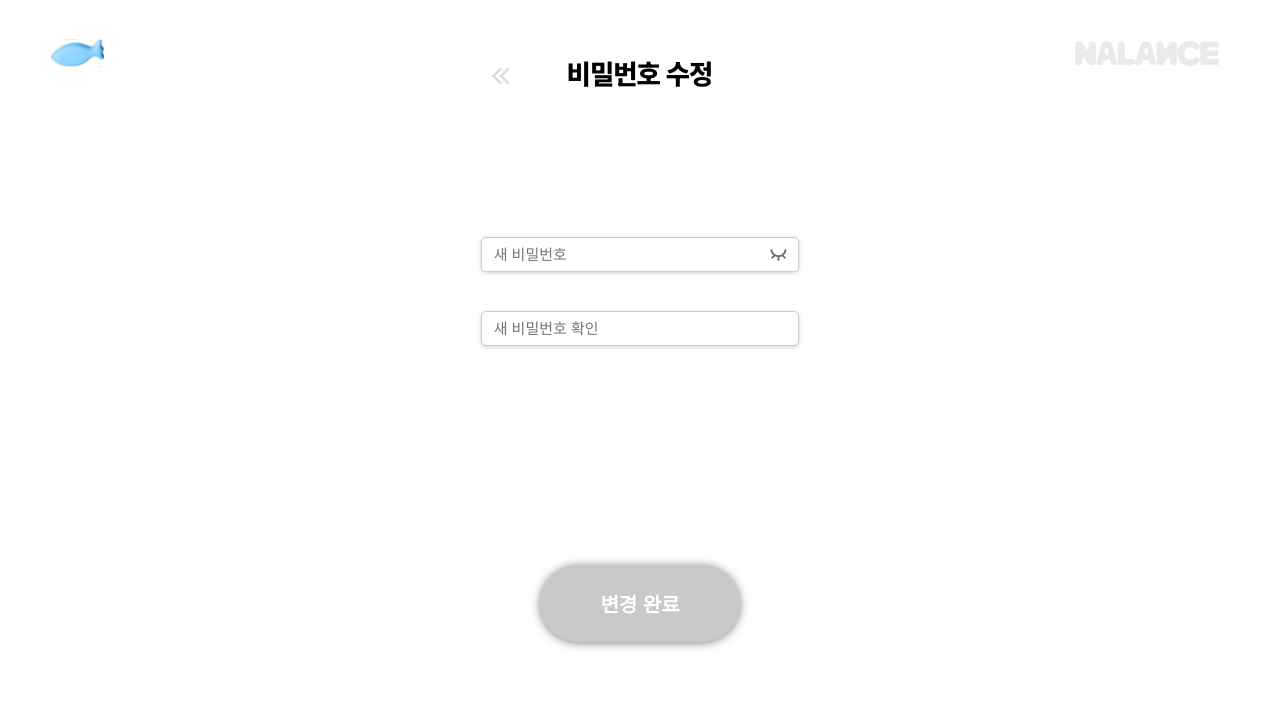
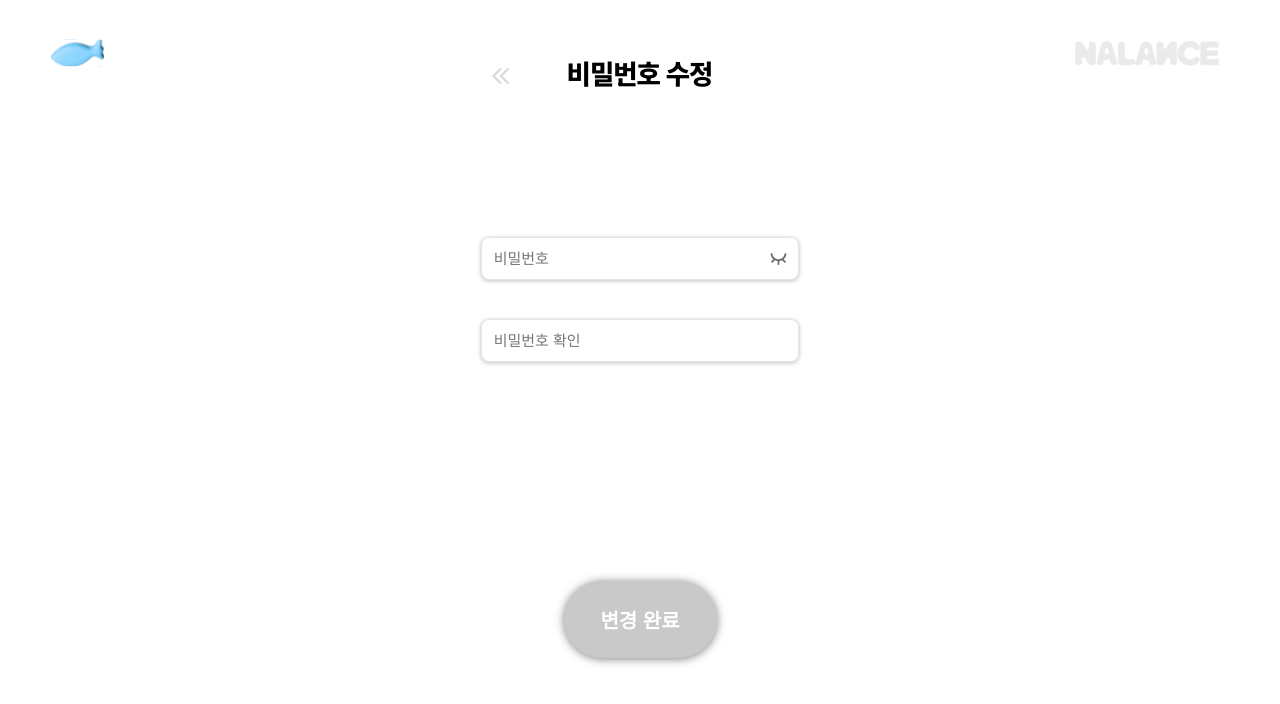
Before and after one commit to NALANCE/NALANCE-FE, a React (Vite) app: page /mypage/password in a window 1280 px wide. Shown: the top 704 px of the page. Built offline with nearby package versions, Linux system fonts and the light colour scheme.

Commit message:
Design:Add computer design for Mypage, Modpass and  ModEmail

```diff
--- a/src/components/TodoLists/TodoLists.jsx
+++ b/src/components/TodoLists/TodoLists.jsx
@@ -119,7 +119,7 @@ const TodoLists = ({ todos, onTodoTextChange, onTimeUpdate, category, date, onDe
 
           {/* ✅ formattedDuration 값 활용 */}
           <S.Time onClick={() => openTimeModal(index)}>
-            {todo.formattedDuration || '0H00M'}
+            {todo.formattedDuration || "0M"}
           </S.Time>
         </S.ListItem>
       ))}
--- a/src/components/common/ChangeCompleteBtn/ChangeCompleteBtn.style.js
+++ b/src/components/common/ChangeCompleteBtn/ChangeCompleteBtn.style.js
@@ -16,4 +16,9 @@ export const Button = styled.button`
   &:hover {
     background-color: ${({ disabled, theme }) => (disabled ? theme.colors.Light : theme.colors.btnDark)};
   }
+
+  @media all and (min-width: 769px) and (orientation: landscape) {
+    width: 153px; /* 화면이 커져도 고정된 크기 */
+    height: 77px;
+  }
 `;
--- a/src/pages/Mypage/ModEmail/ModEmail.jsx
+++ b/src/pages/Mypage/ModEmail/ModEmail.jsx
@@ -1,6 +1,6 @@
 import React, { useState, useEffect } from "react";
 import emailValidator from "email-validator";
-import axios from "axios";
+import axiosInstance from "apis/defaultAxios";
 import Topbar from "components/Topbar/Topbar";
 import ChangeCompleteBtn from "components/common/ChangeCompleteBtn/ChangeCompleteBtn";
 import originalCat from "assets/icons/originalCat.svg";
@@ -17,14 +17,12 @@ const ModEmail = () => {
   const [errorMessage2, setErrorMessage2] = useState("");
 
   useEffect(() => {
-    // 토큰을 localStorage에 저장
-    localStorage.setItem("accessToken", "your-access-token");
-    localStorage.setItem("refreshToken", "your-refresh-token");
+
 
     const fetchCurrentEmail = async () => {
       try {
         const accessToken = localStorage.getItem("accessToken");
-        const response = await axios.get("/api/v0/members/me", {
+        const response = await axiosInstance.get("/api/v0/members/me", {
           headers: {
             Authorization: `Bearer ${accessToken}`,
           },
@@ -57,7 +55,7 @@ const ModEmail = () => {
       return;
     }
     try {
-      const response = await axios.post("/api/v0/emails/send-verification", {
+      const response = await axiosInstance.post("/api/v0/emails/send-verification", {
         email,
       });
       if (response.data.isSuccess) {
@@ -79,7 +77,7 @@ const ModEmail = () => {
       return;
     }
     try {
-      const response = await axios.post("/api/v0/emails/verification", {
+      const response = await axiosInstance.post("/api/v0/emails/verification", {
         email,
         code: verificationCode,
       });
@@ -108,7 +106,7 @@ const ModEmail = () => {
     }
     try {
       const accessToken = localStorage.getItem("accessToken");
-      const response = await axios.patch(
+      const response = await axiosInstance.patch(
         "/api/v0/members/email",
         { email },
         {
@@ -138,7 +136,7 @@ const ModEmail = () => {
 
   return (
     <>
-      <Topbar pageTitle="이메일 수정" />
+      <Topbar pageTitle="아이디 수정" />
       <S.Container>
         <S.CurrentEmailContainer>
           <S.Icon src={originalCat} alt="Icon" />
@@ -151,7 +149,7 @@ const ModEmail = () => {
             type="email"
             value={email}
             onChange={handleEmailChange}
-            placeholder="새 이메일을 입력하세요"
+            placeholder="이메일"
           />
           <ControlBtn
             text={isCodeSent ? "재전송" : "전송"}
@@ -175,7 +173,7 @@ const ModEmail = () => {
                 setErrorMessage2("");
               }
             }}
-            placeholder="인증번호를 입력하세요"
+            placeholder="인증번호"
           />
           <ControlBtn
             text="확인"
--- a/src/pages/Mypage/ModEmail/ModEmail.style.js
+++ b/src/pages/Mypage/ModEmail/ModEmail.style.js
@@ -46,9 +46,12 @@ export const InputContainer = styled.div`
 export const Input = styled.input`
   padding: 8px 12px;
   font-size: 15px;
-  border: 1px solid #ccc;
-  border-radius: 5px;
-  box-shadow: 0 1px 4px rgba(0, 0, 0, 0.2);
+  color: #868686;
+  font-weight: 500;
+  height: 25px;
+  border: 1px solid #E5E5E5;
+  border-radius: 8px;
+  box-shadow: 0 1px 4px rgba(0, 0, 0, 0.25);
   &:focus {
     border-color: ${({ theme }) => theme.colors.b};
     outline: none;
--- a/src/pages/Mypage/ModPass/ModPass.jsx
+++ b/src/pages/Mypage/ModPass/ModPass.jsx
@@ -1,5 +1,5 @@
 import React, { useState, useEffect } from "react";
-import axios from "axios";
+import axiosInstance from "apis/defaultAxios";
 import Topbar from "components/Topbar/Topbar";
 import ChangeCompleteBtn from "components/common/ChangeCompleteBtn/ChangeCompleteBtn";
 import passEye from "assets/icons/passEye.svg";
@@ -12,14 +12,6 @@ const ModPass = () => {
   const [errorMessage2, setErrorMessage2] = useState("");
   const [showPassword, setShowPassword] = useState(false);
   const [isFlipped, setIsFlipped] = useState(false);
-
-  // Access Token과 Refresh Token을 localStorage에 설정
-  useEffect(() => {
-    localStorage.setItem("accessToken", "your-access-token"); // Access Token 설정
-    localStorage.setItem("refreshToken", "your-refresh-token"); // Refresh Token 설정
-    console.log("Access Token과 Refresh Token이 설정되었습니다.");
-  }, []);
-
 
   const validatePassword = (password) => {
     const regex = /^(?=.*[A-Za-z])(?=.*\d)(?=.*[@$!%*#?&])[A-Za-z\d@$!%*#?&]{8,}$/;
@@ -37,7 +29,7 @@ const ModPass = () => {
     } else {
       try {
         const accessToken = localStorage.getItem("accessToken"); // Access Token 가져오기
-        const response = await axios.post(
+        const response = await axiosInstance.post(
           "/api/v0/members/validate-password",
           { password: value },
           {
@@ -79,7 +71,7 @@ const ModPass = () => {
   const handlePasswordChange = async () => {
     try {
       const accessToken = localStorage.getItem("accessToken"); // Access Token 가져오기
-      const response = await axios.patch(
+      const response = await axiosInstance.patch(
         "/api/v0/members/password",
         {
           password: newPassword,
@@ -119,7 +111,7 @@ const ModPass = () => {
           <S.InputWrapper>
             <S.Input
               type={showPassword ? "text" : "password"}
-              placeholder="새 비밀번호"
+              placeholder="비밀번호"
               value={newPassword}
               onChange={handleNewPasswordChange}
               hasError={!!errorMessage1}
@@ -139,7 +131,7 @@ const ModPass = () => {
           <S.InputWrapper>
             <S.Input
               type="password"
-              placeholder="새 비밀번호 확인"
+              placeholder="비밀번호 확인"
               value={confirmPassword}
               onChange={handleConfirmPasswordChange}
               hasError={!!errorMessage2}
--- a/src/pages/Mypage/ModPass/ModPass.style.js
+++ b/src/pages/Mypage/ModPass/ModPass.style.js
@@ -29,9 +29,12 @@ export const InputWrapper = styled.div`
 export const Input = styled.input`
   padding: 8px 12px;
   font-size: 15px;
-  border: 1px solid ${({ hasError, theme }) => (hasError ? theme.colors.error : "#ccc")};
-  border-radius: 5px;
-  box-shadow: 0 1px 4px rgba(0, 0, 0, 0.2);
+  height: 25px;
+  color: #868686;
+  border: 1px solid #E5E5E5;
+  font-weight: 500;
+  border-radius: 8px;
+  box-shadow: 0 1px 4px rgba(0, 0, 0, 0.25);
   width: 100%;
   &:focus {
     border-color: ${({ hasError, theme }) => (hasError ? theme.colors.error : theme.colors.b)};
--- a/src/pages/Mypage/Mypage.style.js
+++ b/src/pages/Mypage/Mypage.style.js
@@ -7,6 +7,15 @@ export const Container = styled.div`
   padding: 20px;
   margin-top: 70px;
   margin-left: 40px;
+
+  @media all and (min-width: 769px) and (orientation: landscape) {
+    display: flex;
+    justify-content: center;
+    align-items: center;
+    margin-left: auto;
+    margin-right: auto;
+    text-align: center;
+  }
 `;
 
 export const LinkText = styled.p`
@@ -18,4 +27,9 @@ export const LinkText = styled.p`
   &:hover {
     color: ${({ theme }) => theme.colors.btnLight};
   }
+  @media all and (min-width: 769px) and (orientation: landscape) {
+    margin: 10px;
+    padding: 10px 20px;
+    font-size: 20px;
+  }
 `;
```
